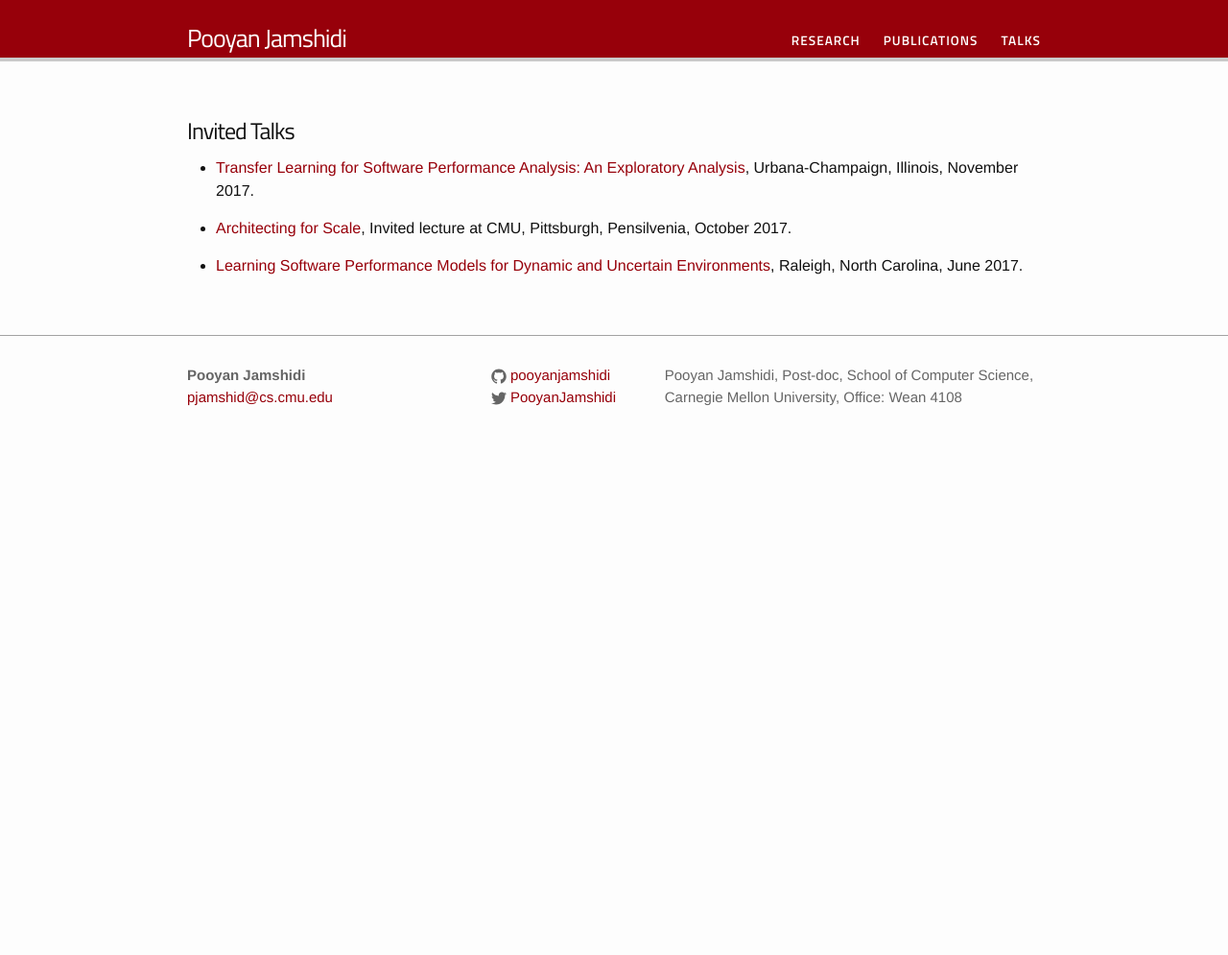
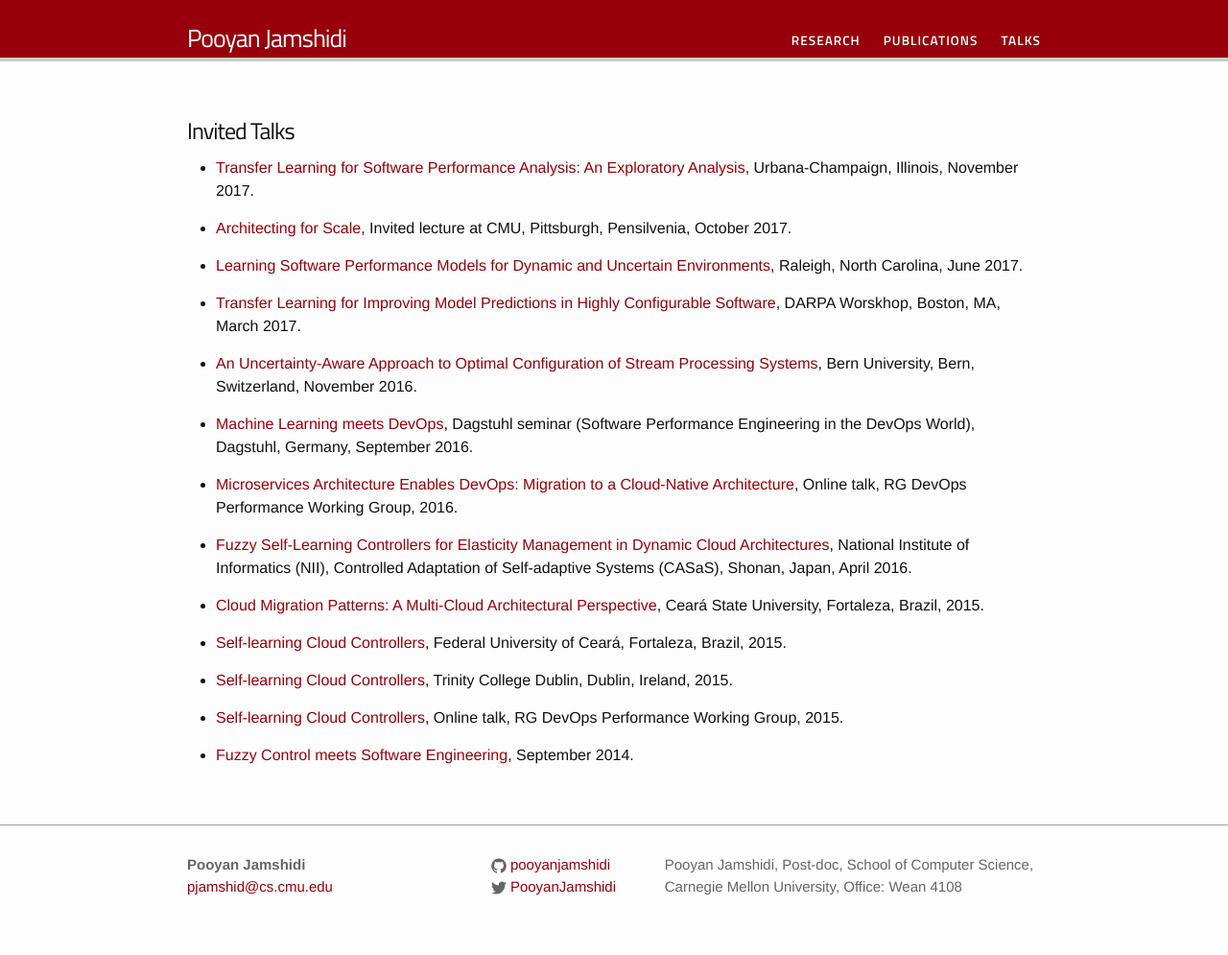
Before and after one commit to pooyanjamshidi/pooyanjamshidi.github.io, a Jekyll site: the page built from pages/talks.md, in a window 1280 px wide. Shown: the whole page at 96% size. Built offline with Jekyll 4.4.1, drawn with Linux system fonts in a browser that asks for light colours; before the commit the page ends 900 px from its top, so only the background shows below that.

Commit message:
editted talks

```diff
--- a/index.html
+++ b/index.html
@@ -17,7 +17,7 @@ layout: default
         </p>
 
         <p align=justify>
-        My goal is to understand the performance behavior of highly-configurable software systems in dynamic and uncertain environments. I am especially interested in practical approaches that enable software systems to perform as desired and to meet goals (high performance and low energy) when it encounters the unexpected (e.g., abrupt workload changes). The niche intersection of <b>software engineering</b> and <b>machine learning</b> is what motivates me the most.
+        My goal is to understand the performance behavior of highly-configurable software systems in dynamic and uncertain environments. I am especially interested in practical approaches that enable software systems to perform as desired by enabling designers and users to reason about qualities and make tradeoffs (for performance, energy usage, etc). The compelling challenge that drives my research is enabling tradeoff by learning practical models to explore the high-dimensional configuration spaces of configurable systems. My research lies in the intersection of <b>software engineering</b>, <b>systems</b> and <b>machine learning</b>.
 		</p>
 	</div>
 
--- a/pages/talks.md
+++ b/pages/talks.md
@@ -11,3 +11,24 @@ permalink: /talks/
 * [Architecting for Scale](https://www.slideshare.net/pooyanjamshidi/architecting-for-scale-80515767), Invited lecture at CMU, Pittsburgh, Pensilvenia, October 2017.
 
 * [Learning Software Performance Models for Dynamic and Uncertain Environments](https://www.slideshare.net/pooyanjamshidi/learning-software-performance-models-for-dynamic-and-uncertain-environments-76616004), Raleigh, North Carolina, June 2017.
+
+* [Transfer Learning for Improving Model Predictions in Highly Configurable Software](https://www.slideshare.net/pooyanjamshidi/transfer-learning-for-improving-model-predictions-in-highly-configurable-software), DARPA Worskhop, Boston, MA, March 2017.
+
+* [An Uncertainty-Aware Approach to Optimal Configuration of Stream Processing Systems](https://www.slideshare.net/pooyanjamshidi/an-uncertaintyaware-approach-to-optimal-configuration-of-stream-processing-systems), Bern University, Bern, Switzerland, November 2016.
+
+* [Machine Learning meets DevOps](https://www.slideshare.net/pooyanjamshidi/machine-learning-meets-devops), Dagstuhl seminar (Software Performance Engineering in the DevOps World), Dagstuhl, Germany, September 2016.
+
+* [Microservices Architecture Enables DevOps: Migration to a Cloud-Native Architecture](https://www.slideshare.net/pooyanjamshidi/microservices-architecture-enables-devops-migration-to-a-cloudnative-architecture), Online talk, RG DevOps Performance Working Group, 2016.
+
+* [Fuzzy Self-Learning Controllers for Elasticity Management in Dynamic Cloud Architectures](https://www.slideshare.net/pooyanjamshidi/fuzzy-selflearning-controllers-for-elasticity-management-in-dynamic-cloud-architectures), National Institute of Informatics (NII), Controlled Adaptation of Self-adaptive Systems (CASaS), Shonan, Japan, April 2016.
+
+* [Cloud Migration Patterns: A Multi-Cloud Architectural Perspective](https://www.slideshare.net/pooyanjamshidi/cloud-migrationpatterns), Ceará State University, Fortaleza, Brazil, 2015.
+
+* [Self-learning Cloud Controllers](https://www.slideshare.net/pooyanjamshidi/self-learning-cloud-controllers), Federal University of Ceará, Fortaleza,
+Brazil, 2015.
+
+* [Self-learning Cloud Controllers](https://www.slideshare.net/pooyanjamshidi/self-learning-cloud-controllers), Trinity College Dublin, Dublin, Ireland, 2015.
+
+* [Self-learning Cloud Controllers](https://www.slideshare.net/pooyanjamshidi/self-learning-cloud-controllers), Online talk, RG DevOps Performance Working Group, 2015.
+
+* [Fuzzy Control meets Software Engineering](https://www.slideshare.net/pooyanjamshidi/dagstuhl-pooyan), September 2014.
```
